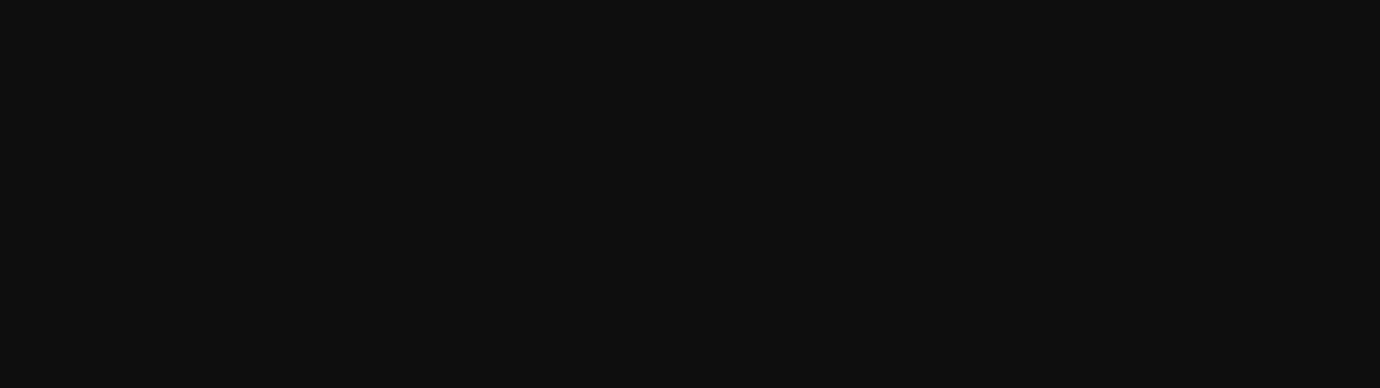
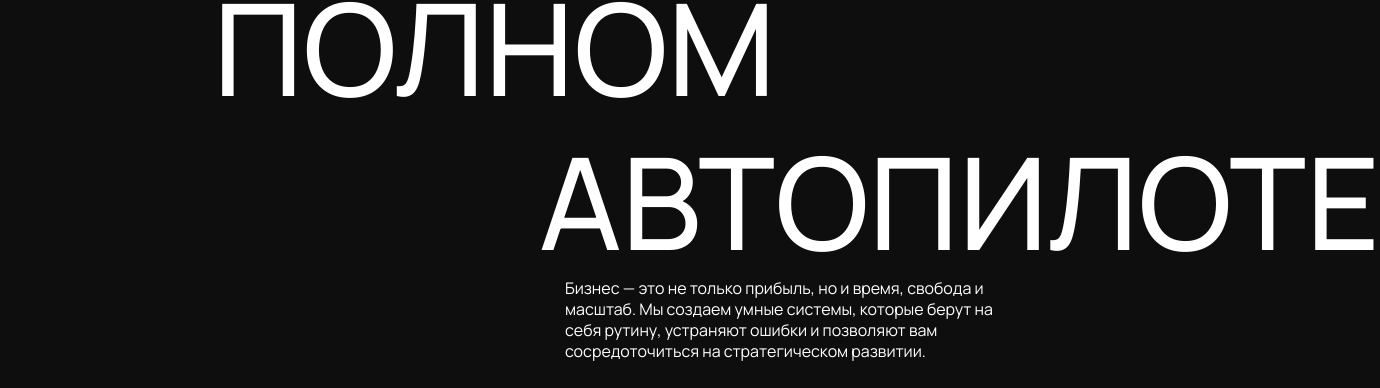
Before and after one commit to nezqt3/Automate, a React (Create React App) app: page / in a window 1280 px wide. Shown: the part 688-1076 px from the top of the page, 1380 px wide, since content can reach past the window. Before the commit the page ends 800 px from the top, so only its background shows below. Built offline with nearby package versions, Linux system fonts and the light colour scheme.

Commit message:
create start-screen

```diff
--- a/src/components/StartScreen.jsx
+++ b/src/components/StartScreen.jsx
@@ -1,3 +1,23 @@
+import Bubble from "../static/buble-main.png";
+
 export default function StartScreen() {
-  return <div>start-screen</div>;
+  return (
+    <div className="start-screen">
+      <h1 className="start-screen-title">
+        ваш бизнес
+        <br />
+        на
+        <br />
+        полном
+        <br />
+        <span className="start-screen-title-span">автопилоте</span>
+      </h1>
+      <p className="start-screen-text">
+        Бизнес — это не только прибыль, но и время, свобода и масштаб. Мы
+        создаем умные системы, которые берут на себя рутину, устраняют ошибки и
+        позволяют вам сосредоточиться на стратегическом развитии.
+      </p>
+      <img src={Bubble} alt="bubble-main" className="start-screen-bubble" />
+    </div>
+  );
 }
--- a/src/styles/start-screen.scss
+++ b/src/styles/start-screen.scss
@@ -0,0 +1,39 @@
+@import "./variables";
+
+.start-screen {
+  color: $white-color;
+  margin-top: 119px;
+  position: relative;
+
+  &-title {
+    font-weight: 500;
+    font-style: Medium;
+    font-size: 128px;
+    line-height: 120%;
+    text-align: center;
+    margin-left: 119px;
+    letter-spacing: -2%;
+    margin-right: 410px;
+    text-transform: uppercase;
+
+    &-span {
+      margin-left: 355px;
+    }
+  }
+
+  &-text {
+    font-weight: 400;
+    font-size: 16px;
+    width: 429px;
+    line-height: 130%;
+    letter-spacing: -2%;
+    margin: 0 221px 0 auto;
+  }
+
+  &-bubble {
+    width: 502px;
+    position: absolute;
+    right: 270px;
+    top: 0;
+  }
+}
```
Also changed, not shown: 1 other file (tests, documents, lock files or other folders).
